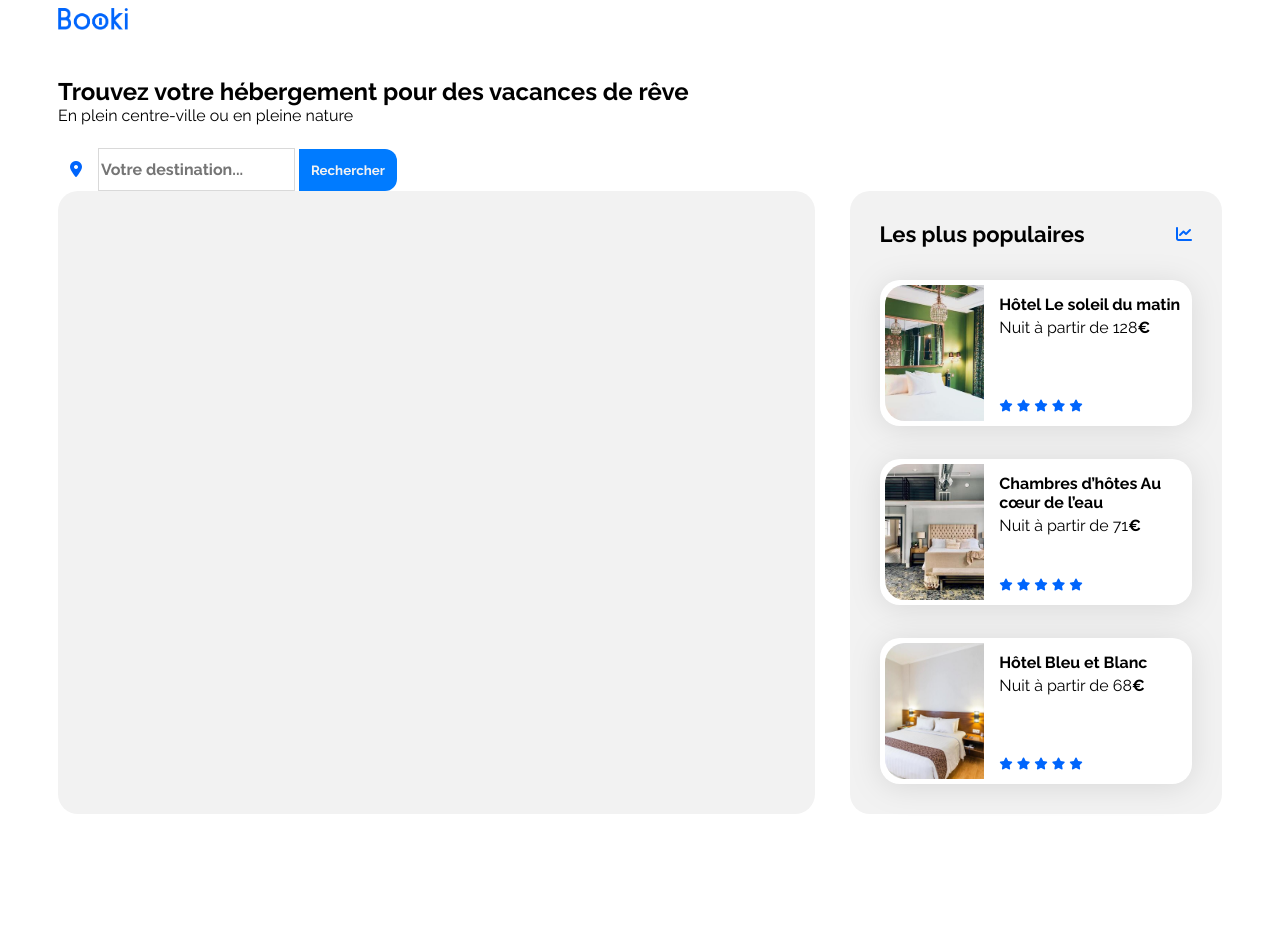
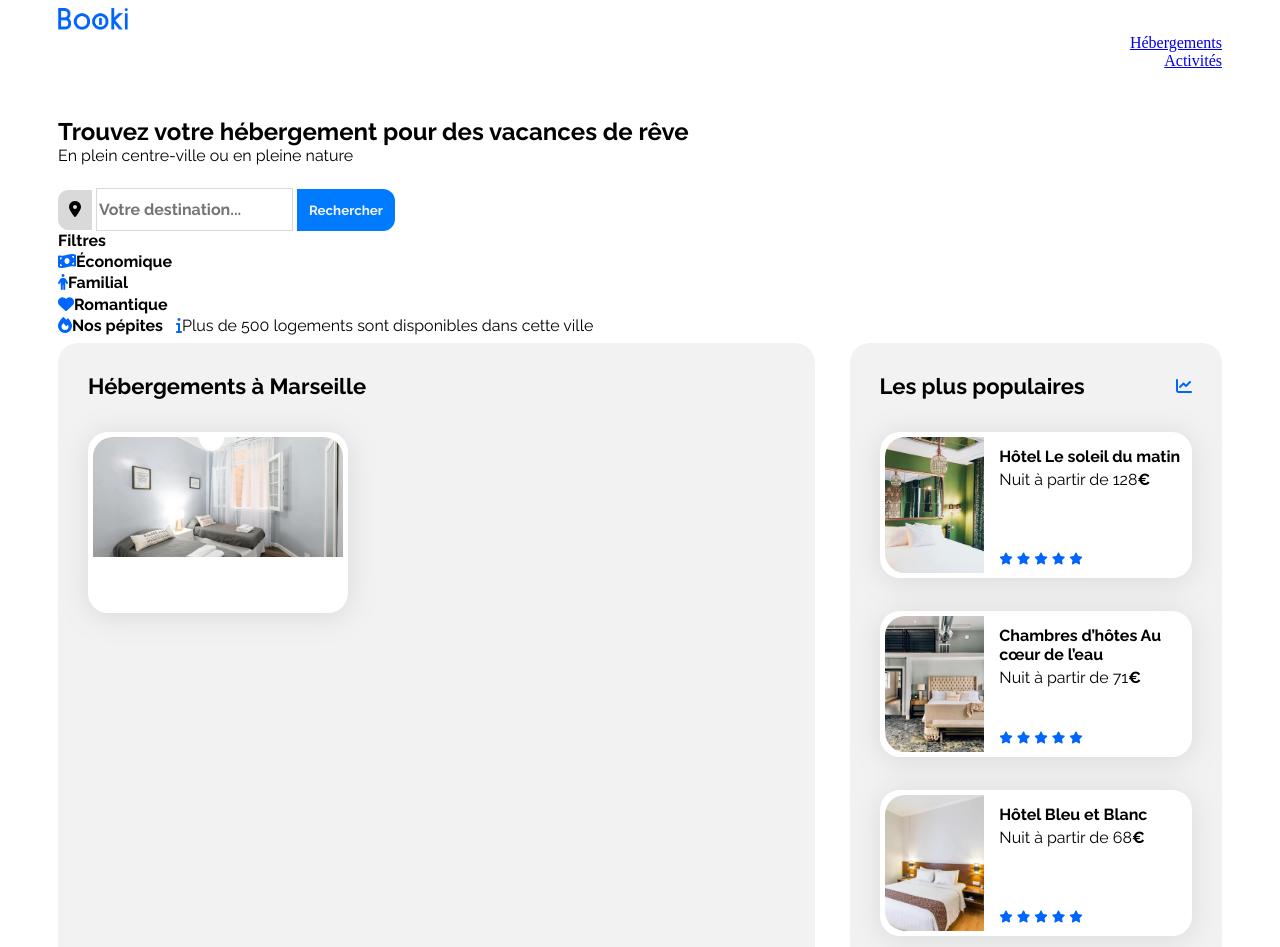
Before and after one commit to Kenwayra/booki-starter-code-master, a plain HTML site: page index.html in a window 1280 px wide. Shown: the top 947 px of the page. Before the commit the page ends 822 px from the top, so only its background shows below. Drawn offline with Linux system fonts and the light colour scheme.

Commit message:
Code Updated

```diff
--- a/css/style.css
+++ b/css/style.css
@@ -11,14 +11,14 @@ h2 {
 }
 
 .search {
-    padding: 10px 12px;
     display: inline-block;
     flex-direction: row;
-    margin-left: 0%;
-    color: #f2f2f2;
-    border: none;
-    border-radius: 0px 10px 10px 0px;
+    background-color: #d9d9d9;
+    border: 1px solid #d9d9d9;
+    padding: 10px;
+    border-radius: 10px 0px 0px 10px;
 }
+
 #SearchBar {
     display: inline-block;
     font-family: 'Raleway', sans-serif;
@@ -57,7 +57,17 @@ p {
     max-width: 70px;
     padding: 0%;
     margin: 0%;
+    display: inline-block;
     flex-wrap: wrap;
+}
+
+.header {
+    display: flex;
+    flex-direction: row;
+    flex-wrap: wrap;
+    justify-content: flex-end;
+    margin-left: 90%;
+    margin-right: 0%;
 }
 
 :root {
@@ -70,6 +80,27 @@ p {
     color: var(--main-color);
 }
 
+.filter {
+    font-family: 'Raleway', sans-serif;
+    display: inline-block;
+    flex-direction: row;
+    justify-content: flex-start;
+    font-weight: bold;
+
+}
+
+.info {
+    font-family: 'Raleway', sans-serif;
+    display: inline-block;
+    flex-direction: row;
+    justify-content: flex-start;
+
+}
+
+.fa-location-dot {
+    color: black;
+}
+.fa-money-bill-wave, fa-person
 body {
     display: flex;
     justify-content: center;
@@ -127,6 +158,25 @@ body {
 .hebergements {
     width: 65%;
 }
+
+.hebergements-title {
+    display: flex;
+    justify-content: space-between;
+    align-items: center;
+}
+
+.hebergements-cards {
+    display: flex;
+    margin-top: 33px;
+}
+
+.hebergements-cards img {
+    width: 250px;
+    height: 70%;
+    border-top-left-radius: 20px;
+    border-top-right-radius: 20px;
+}
+
 
 /****** Populaires ***********/
 .populaires {
--- a/index.html
+++ b/index.html
@@ -28,6 +28,10 @@
     <div class="main-container">
       <header>
         <img src="images/logo/Booki.png" class="logo" />
+        <nav>
+            <a href="#" class="header">Hébergements</a>
+            <a href="#" class="header">Activités</a>
+        </nav>
       </header>
       <main>
         <article>
@@ -46,9 +50,43 @@
                 />
               <button class="groupsearch" id="Rechercher">Rechercher</button>
           </section>
+          <section>
+            <div class="filter" label="Filtres">
+                <p>
+                    Filtres
+                </p>
+                <p>
+                    <i class="fa-solid fa-money-bill-wave"></i>Économique
+                </p>
+                <p>
+                    <i class="fa-solid fa-person"></i>Familial
+                </p>
+                <p>
+                    <i class="fa-solid fa-heart"></i>Romantique
+                </p>
+                <p>
+                    <i class="fa-solid fa-fire"></i>Nos pépites
+                </p>
+            </div>
+            <div class="info">
+                <p><i class="fa-solid fa-info"></i>Plus de 500 logements sont disponibles dans cette ville</p>
+            </div>
+          </section>
         </article>
         <div class="hebergements-and-populaires">
-          <section class="hebergements"></section>
+          <section class="hebergements">
+            <div class="hebergements-title">
+                <h2 class="section-title">Hébergements à Marseille</h2>
+            </div>
+            <div class="hebergements-cards">
+                <article class="card">
+                    <img
+                    src="./images/hebergements/fred-kleber.jpg"
+                    alt="Image de la chambre d'hôtel montrant un lit"
+                    />
+                </article>
+            </div>
+          </section>
           <section class="populaires">
             <div class="populaires-title">
               <h2 class="section-title">Les plus populaires</h2>
```
